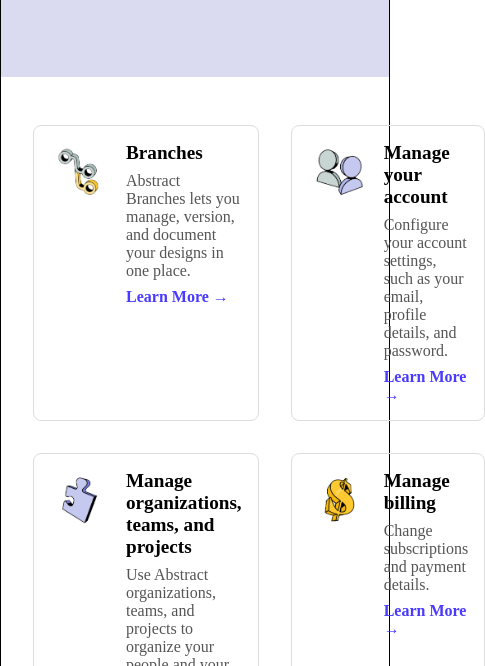
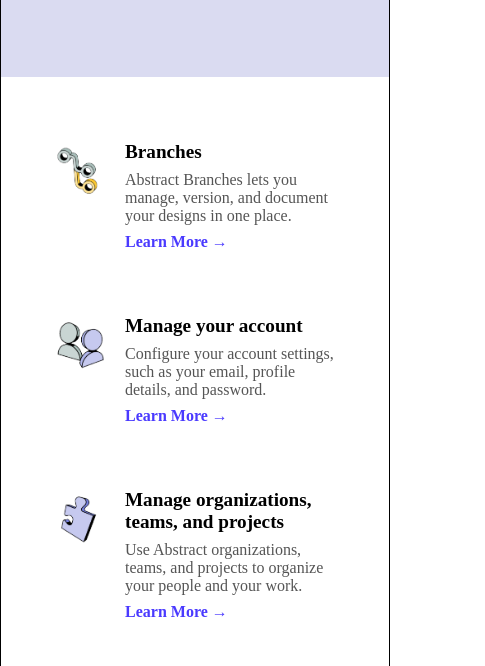
Before and after one commit to keboris/wdg24-group3, a website: page index.html in a window 390 px wide. Shown: the part 364-1030 px from the top of the page, 485 px wide, since content can reach past the window. Drawn offline with Linux system fonts and the light colour scheme.

Commit message:
Add media query in main.css

```diff
--- a/styles/main.css
+++ b/styles/main.css
@@ -9,8 +9,6 @@
 .card {
   display: flex;
   padding: 1rem;
-  border: 1px solid #ddd;
-  border-radius: 8px;
   display: flex;
   align-items: flex-start;
   gap: 1rem;
@@ -40,3 +38,15 @@
   text-decoration: none;
   font-weight: bold;
 }
+
+@media (max-width: 992px) {
+  /*.grid {
+  grid-template-columns: repeat(1, 1fr);
+}*/
+}
+
+@media (max-width: 576px) {
+  .grid {
+    grid-template-columns: repeat(1, 1fr);
+  }
+}
```
